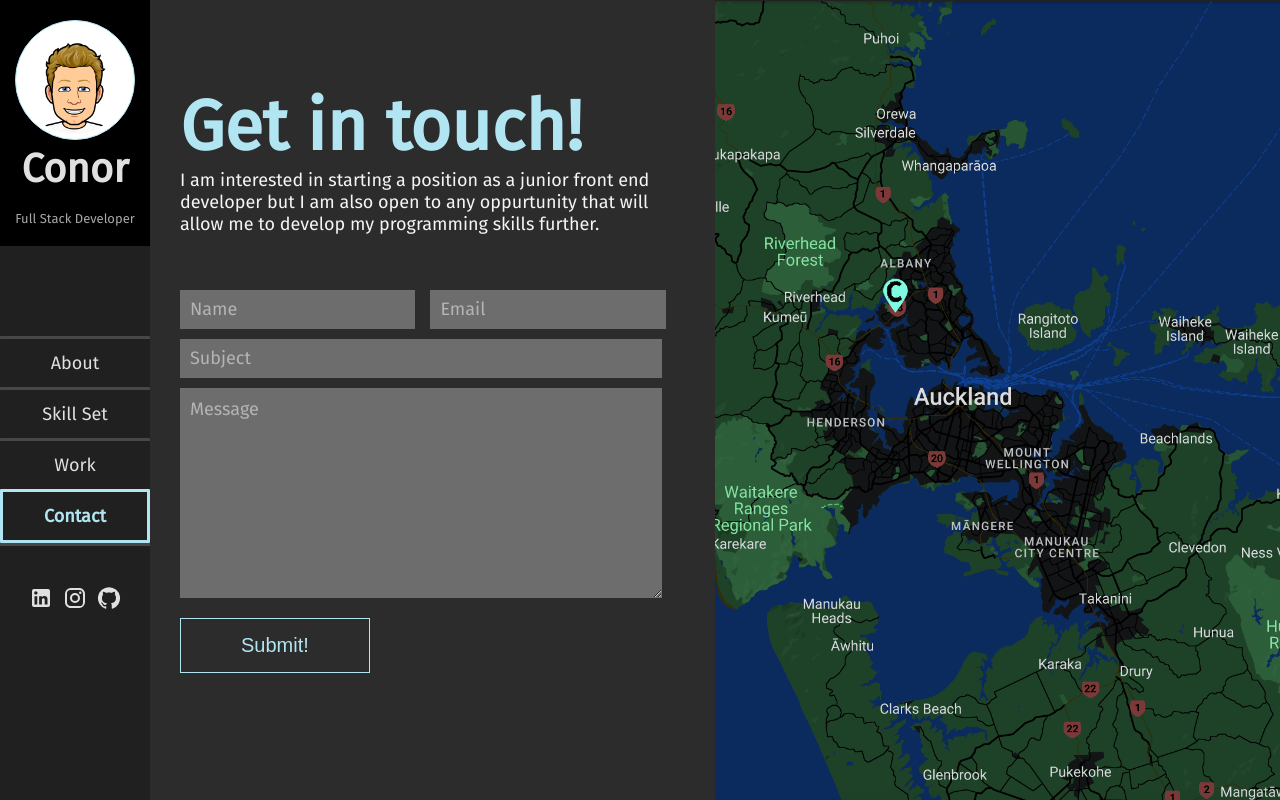
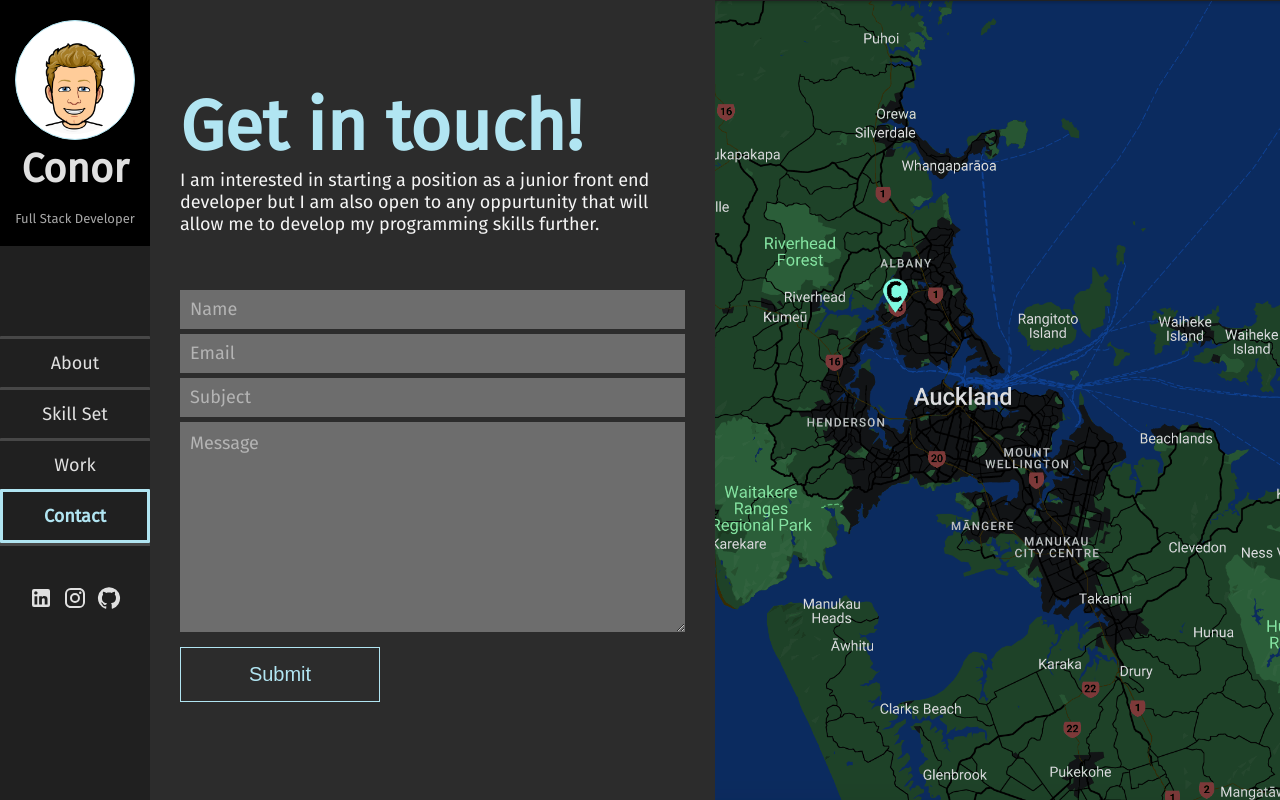
Before and after one commit to dobbylovescoding/Profile, a React (Create React App) app: page / in a window 1280 px wide. Both pictures are taken after a click on the element "Contact". Built offline with nearby package versions, Linux system fonts and the light colour scheme.

Commit message:
Contact page updates

```diff
--- a/src/components/Contact.js
+++ b/src/components/Contact.js
@@ -1,6 +1,29 @@
+import { useRef } from "react";
 import styles from "./Contact.module.css";
+import emailjs from "@emailjs/browser";
 
 export default function Contact() {
+  const form = useRef();
+  const sendEmail = (e) => {
+    e.preventDefault();
+
+    emailjs
+      .sendForm(
+        "service_p2genat",
+        "template_51pbs1u",
+        form.current,
+        "9TDoLV3m4itARDMW3"
+      )
+      .then(
+        (result) => {
+          console.log(result.text);
+        },
+        (error) => {
+          console.log(error.text);
+        }
+      );
+    e.target.reset();
+  };
   return (
     <div className={styles.cont}>
       <div className={styles.cont1}>
@@ -10,33 +33,38 @@ export default function Contact() {
           but I am also open to any oppurtunity that will allow me to develop my
           programming skills further.
         </p>
-        <form className={styles.form}>
-          <input type="text" className={styles.name} placeholder="Name"></input>
+        <form ref={form} onSubmit={sendEmail} className={styles.form}>
           <input
+            className={styles.name}
             type="text"
+            placeholder="Name"
+            name="user_name"
+            required
+          />
+          <input
             className={styles.email}
+            type="email"
             placeholder="Email"
-          ></input>
-          <br />
+            name="user_email"
+            required
+          />
           <input
+            className={styles.subject}
             type="text"
-            className={styles.subject}
             placeholder="Subject"
-          ></input>
-          <br />
+            name="subject"
+            required
+          />
           <textarea
-            type="text"
+            className={styles.message}
+            placeholder="Message"
+            name="message"
+            cols="30"
             rows="10"
-            cols="20"
-            placeholder="Message"
-            className={styles.message}
-          ></textarea>
-          <br />
-          <input
-            className={styles.submit}
-            type="submit"
-            value="Submit!"
-          ></input>
+          />
+          <button className={styles.submit} type="submit">
+            Submit
+          </button>
         </form>
       </div>
       <div className={styles.cont2}></div>
--- a/src/components/Contact.module.css
+++ b/src/components/Contact.module.css
@@ -32,13 +32,14 @@
 
 .form {
   margin-left: 30px;
+  display: flex;
+  flex-direction: column;
+  margin-right: 30px;
 }
 
 .name {
   padding: 10px;
-  width: 44%;
-  margin-right: 15px;
-  margin-bottom: 10px;
+  margin-bottom: 5px;
   background-color: rgb(109, 109, 109);
   border: none;
   color: azure;
@@ -47,8 +48,7 @@
 }
 .email {
   padding: 10px;
-  width: 44%;
-  margin-bottom: 10px;
+  margin-bottom: 5px;
   background-color: rgb(109, 109, 109);
   border: none;
   color: azure;
@@ -57,8 +57,7 @@
 }
 .subject {
   padding: 10px;
-  margin-bottom: 10px;
-  width: 90%;
+  margin-bottom: 5px;
   background-color: rgb(109, 109, 109);
   border: none;
   color: azure;
@@ -72,7 +71,6 @@
   color: azure;
   font-family: "Fira Sans", sans-serif;
   font-size: 16px;
-  width: 90%;
 }
 ::placeholder {
   font-size: 18px;
@@ -80,13 +78,13 @@
 }
 
 .submit {
+  width: 200px;
   font-size: 20px;
   background-color: transparent;
   color: #b1e5f2;
   border: 1px solid #b1e5f2;
   padding: 15px 60px 15px 60px;
   cursor: pointer;
-  margin-left: 0px;
   margin-top: 15px;
   transition: 1s ease-in-out;
 }
```
